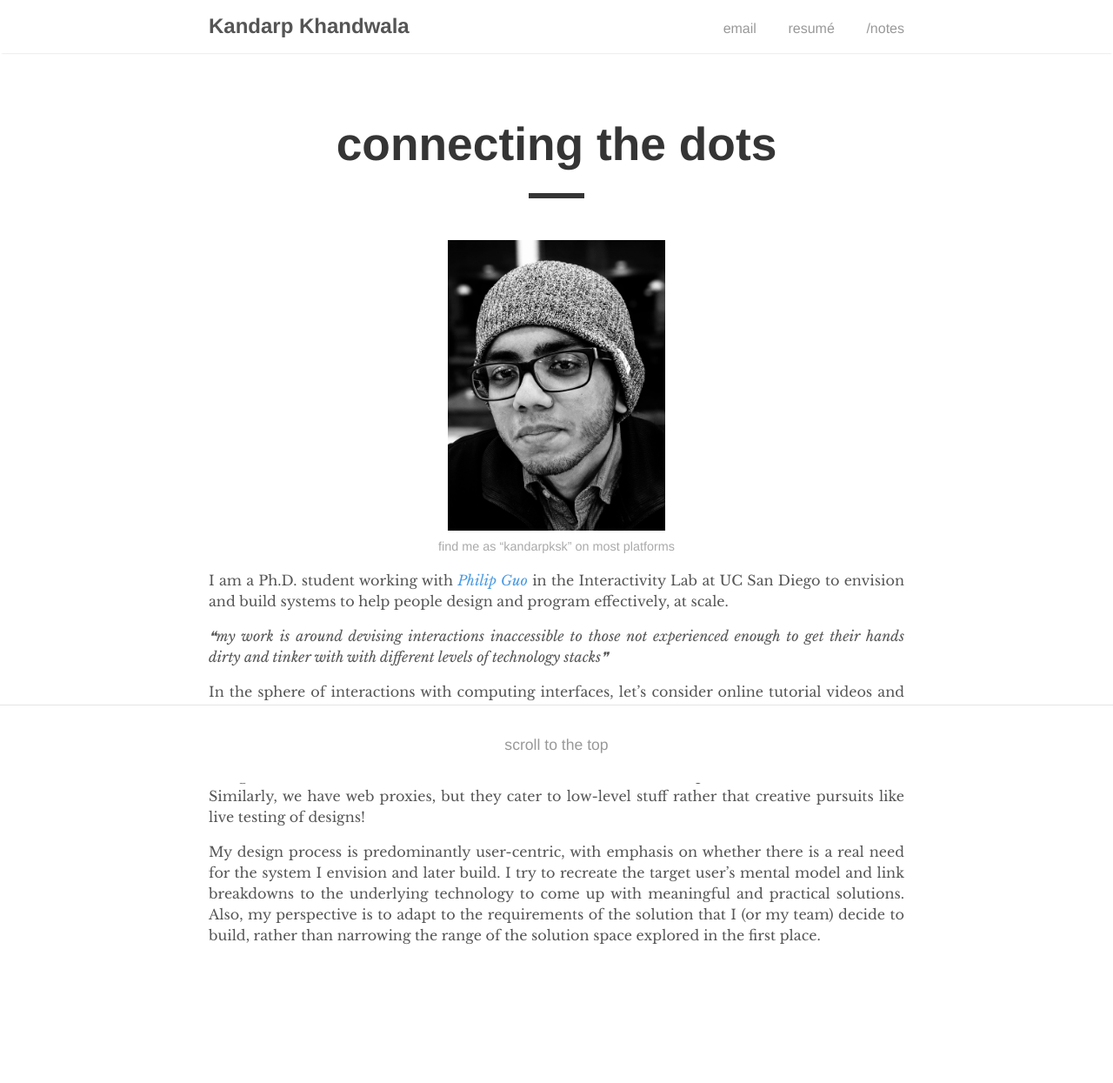
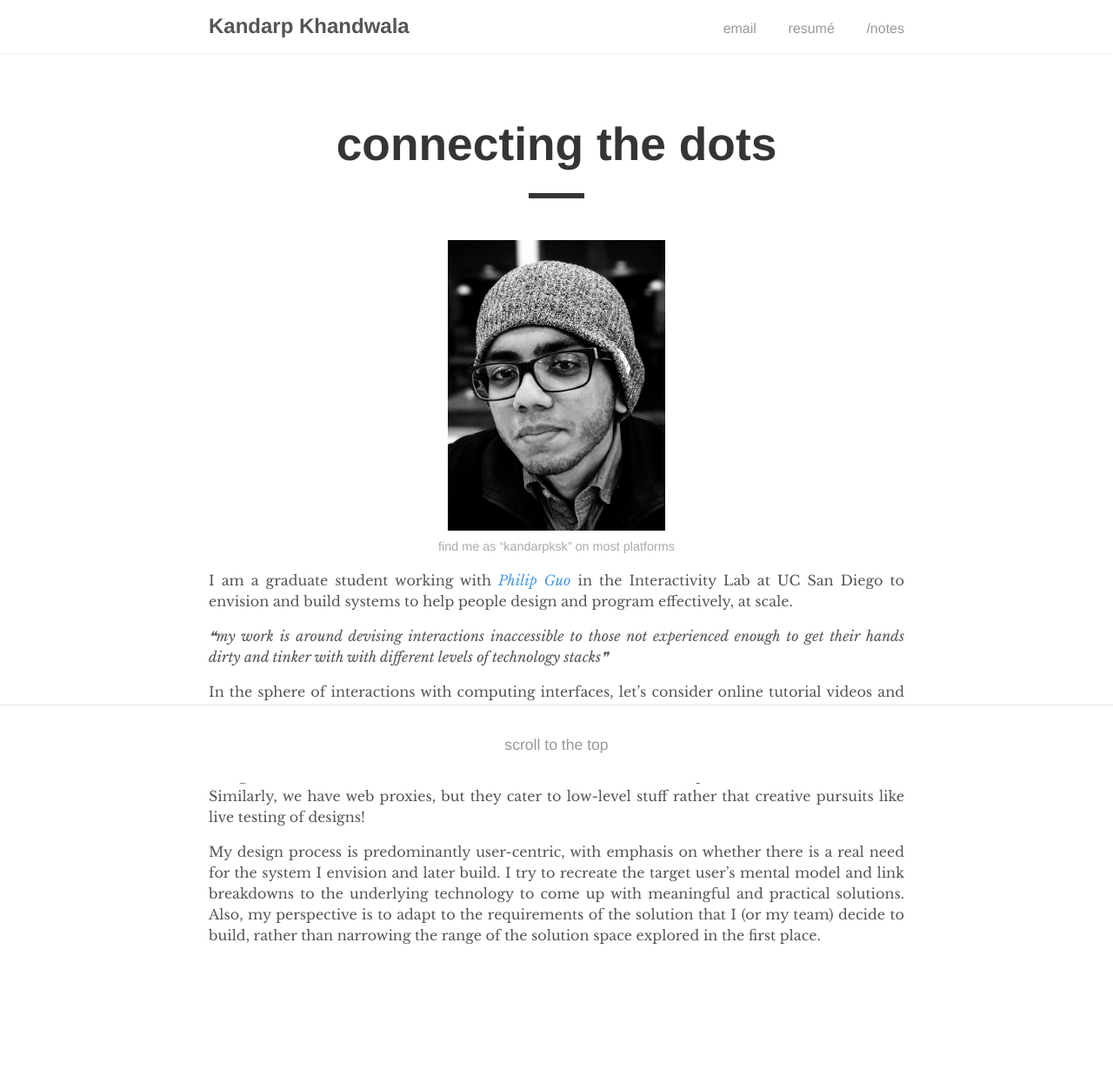
Before and after one commit to kandarpksk/kandarpksk.github.io, a Jekyll site: the page built from _posts/2018-01-30-about.md, in a window 1280 px wide. Shown: the whole page at 87% size. Built offline with Jekyll 4.4.1, drawn with Linux system fonts in a browser that asks for light colours.

Commit message:
graduate

```diff
--- a/_posts/2018-01-30-about.md
+++ b/_posts/2018-01-30-about.md
@@ -2,7 +2,7 @@
 layout: post
 title: "connecting the dots"
 permalink: /about
-excerpt: I am a Ph.D. student working with Philip Guo in the Interactivity Lab at UC San Diego to envision and build systems to help people design and program effectively, at scale.
+excerpt: I am a graduate student working with Philip Guo in the Interactivity Lab at UC San Diego to envision and build systems to help people design and program effectively, at scale.
 ---
 
 <!-- TODO \| what, how and why I think as I do \| coursework -->
@@ -11,7 +11,7 @@
 *find me as "kandarpksk" on most platforms*
 
 <!-- note: sync with excerpt -->
-I am a Ph.D. student working with *[Philip Guo](http://pgbovine.net)* in the Interactivity Lab at UC San Diego to envision and build systems to help people design and program effectively, at scale. <!-- I firmly believe that advancement in technology is at a stage where anything we might want to dream about is [within the realm of possibility](https://www.microsoft.com/buxtoncollection "please see the quote") as long as we are persistent. -->
+I am a graduate student working with *[Philip Guo](http://pgbovine.net)* in the Interactivity Lab at UC San Diego to envision and build systems to help people design and program effectively, at scale. <!-- I firmly believe that advancement in technology is at a stage where anything we might want to dream about is [within the realm of possibility](https://www.microsoft.com/buxtoncollection "please see the quote") as long as we are persistent. -->
 
 *<span style="text-align: center;">❝my work is around devising interactions inaccessible to those not experienced enough to get their hands dirty and tinker with with different levels of technology stacks❞</span>*
 
```
